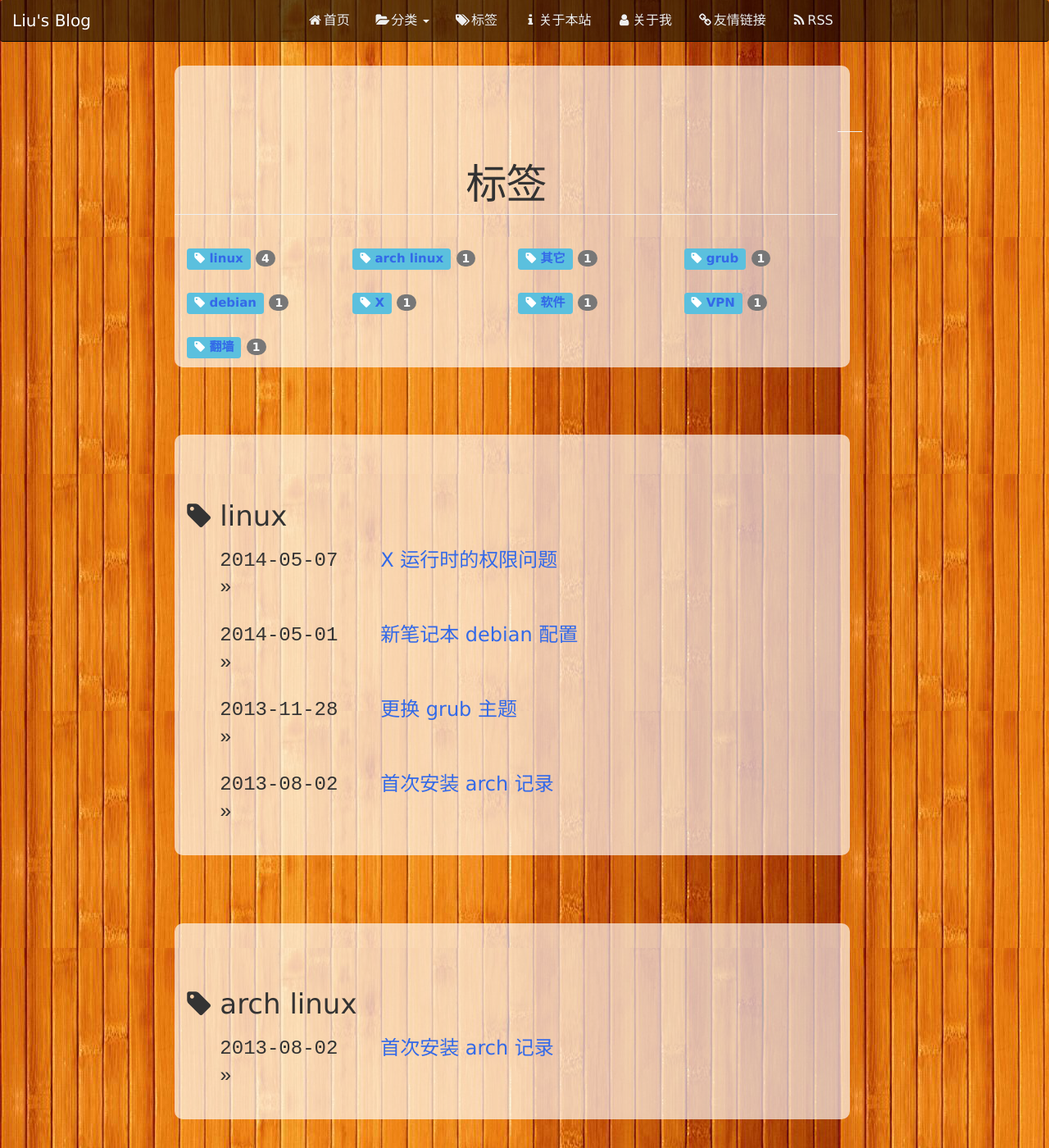
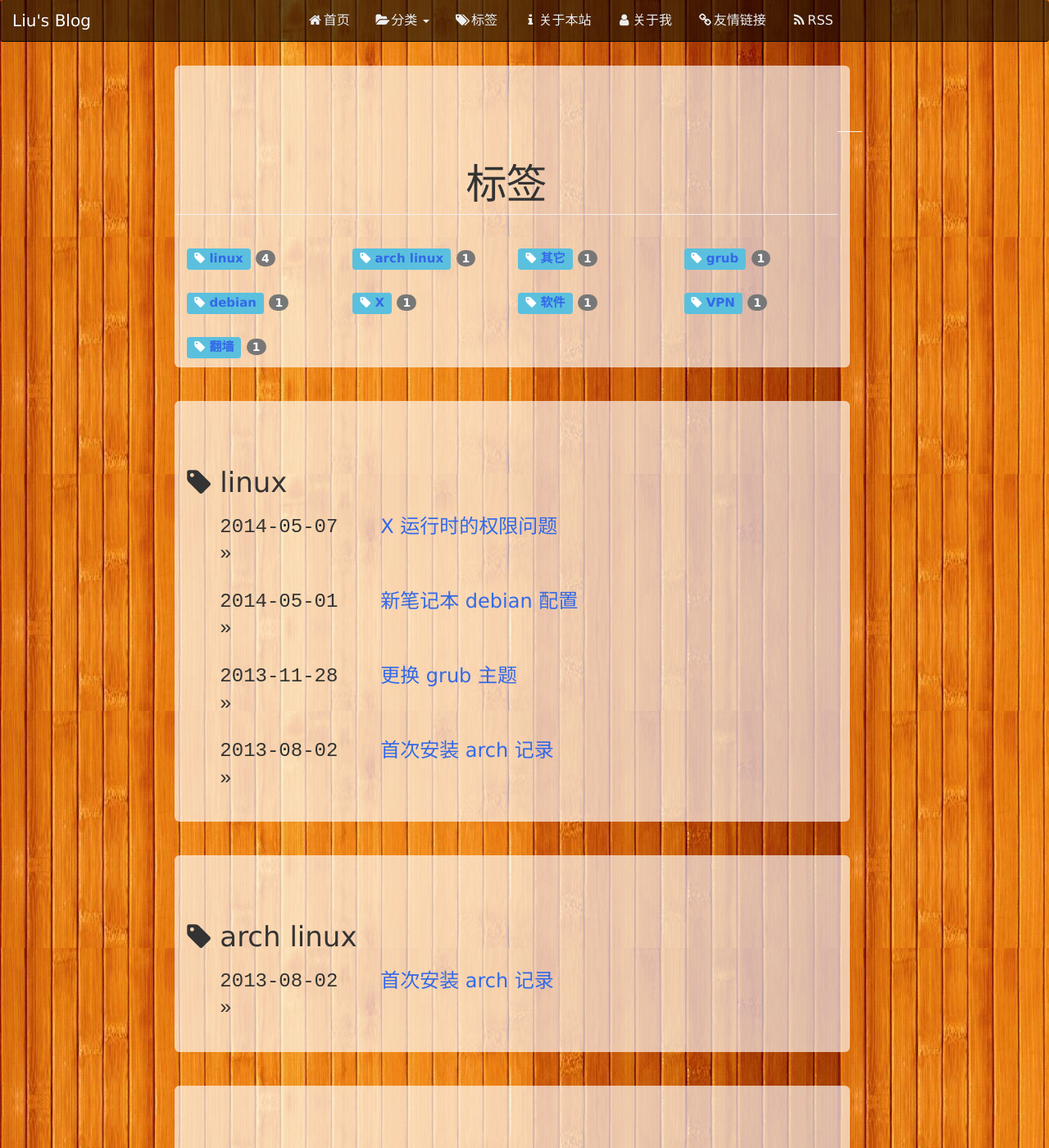
Before and after one commit to laurence6/blog, a Jekyll site: the page built from tags.html, in a window 1280 px wide and 1400 px high. Shown: the whole window at 82% size. Built offline with Jekyll 4.4.1, drawn with Linux system fonts in a browser that asks for light colours; nearby versions of some CDN libraries.

Commit message:
add text-center on index.html

```diff
--- a/index.html
+++ b/index.html
@@ -5,9 +5,9 @@
 {% for post in paginator.posts %}
 <div class="col-md-12 row featurette translucent-box">
   {% if post.image %}<div class="col-md-7">{% else %}<div class="col-md-12">{% endif %}
-    <h2 class="featurette-heading"><a href="{{ site.baseurl }}{{ post.url }}">{{ post.title }}</a></h2>
-    <p class="lead"><span class="text-muted">{{ post.date | date_to_utc | date: "%Y-%m-%d" }} &raquo;</span></p>
-    <p class="lead">{% for tag in post.tags %}<span class="label label-info"><i class="fa fa-tag" style="display: inline"></i> <a href="/tags.html#{{ tag }}-ref">{{ tag | join: "/" }}</span></a> {% endfor %}</p>
+    <h2 class="featurette-heading text-center"><a href="{{ site.baseurl }}{{ post.url }}">{{ post.title }}</a></h2>
+    <h4 class="text-center"><span class="text-muted">{{ post.date | date_to_utc | date: "%Y-%m-%d" }}</span></h4>
+    <h4 class="text-center">{% for tag in post.tags %}<span class="label label-info"><i class="fa fa-tag" style="display: inline"></i> <a href="/tags.html#{{ tag }}-ref">{{ tag | join: "/" }}</span></a> {% endfor %}</h4>
   </div>
   {% if post.image %}
   <div class="col-md-5"><a class="thumbnail"><img class="featurette-image img-responsive" src="{{ post.image }}" /></a></div>
--- a/stylesheets/custom.css
+++ b/stylesheets/custom.css
@@ -16,8 +16,8 @@
 }
 .translucent-box {
   background: rgba(255,255,255,0.65);
-  border-radius: 10px;
-  margin-bottom: 10%;
+  border-radius: 6px;
+  margin-bottom: 5%;
 }
 
 #main-content {
```
